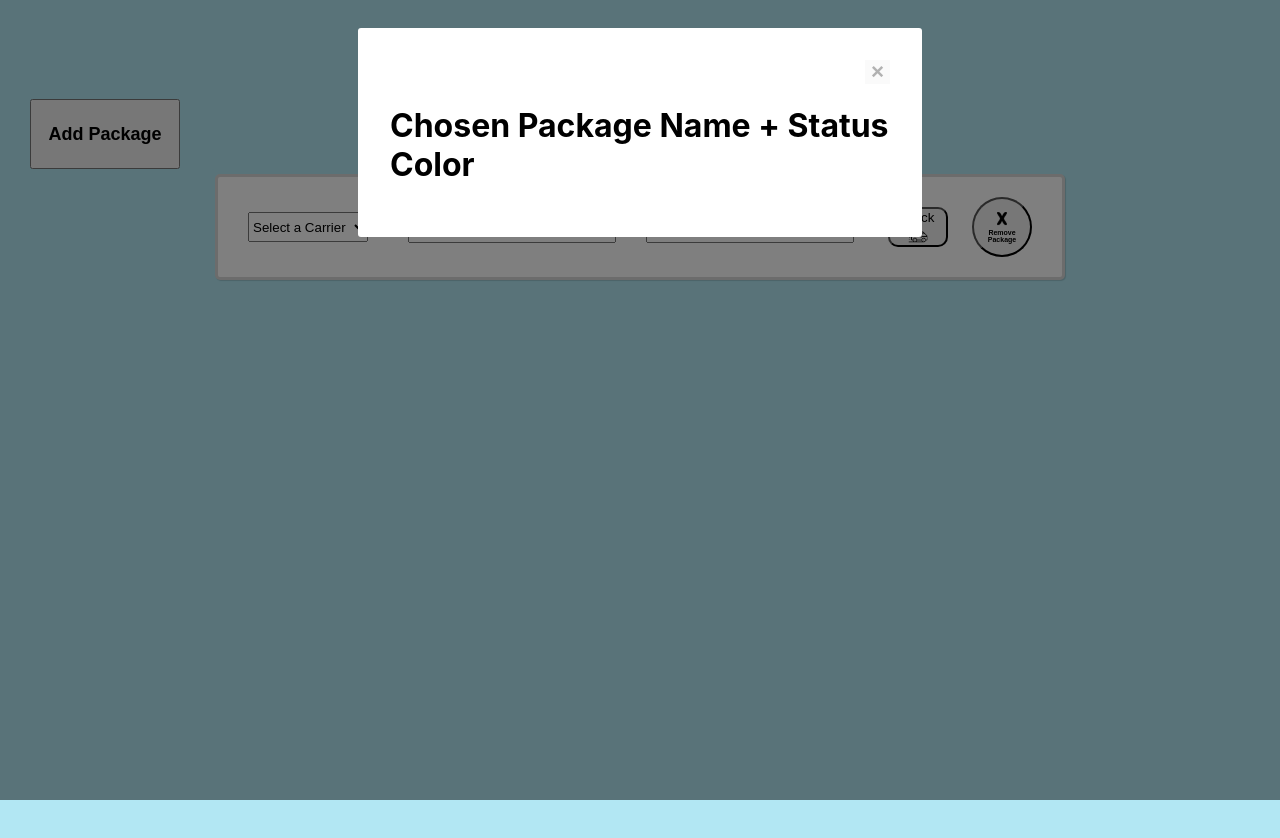
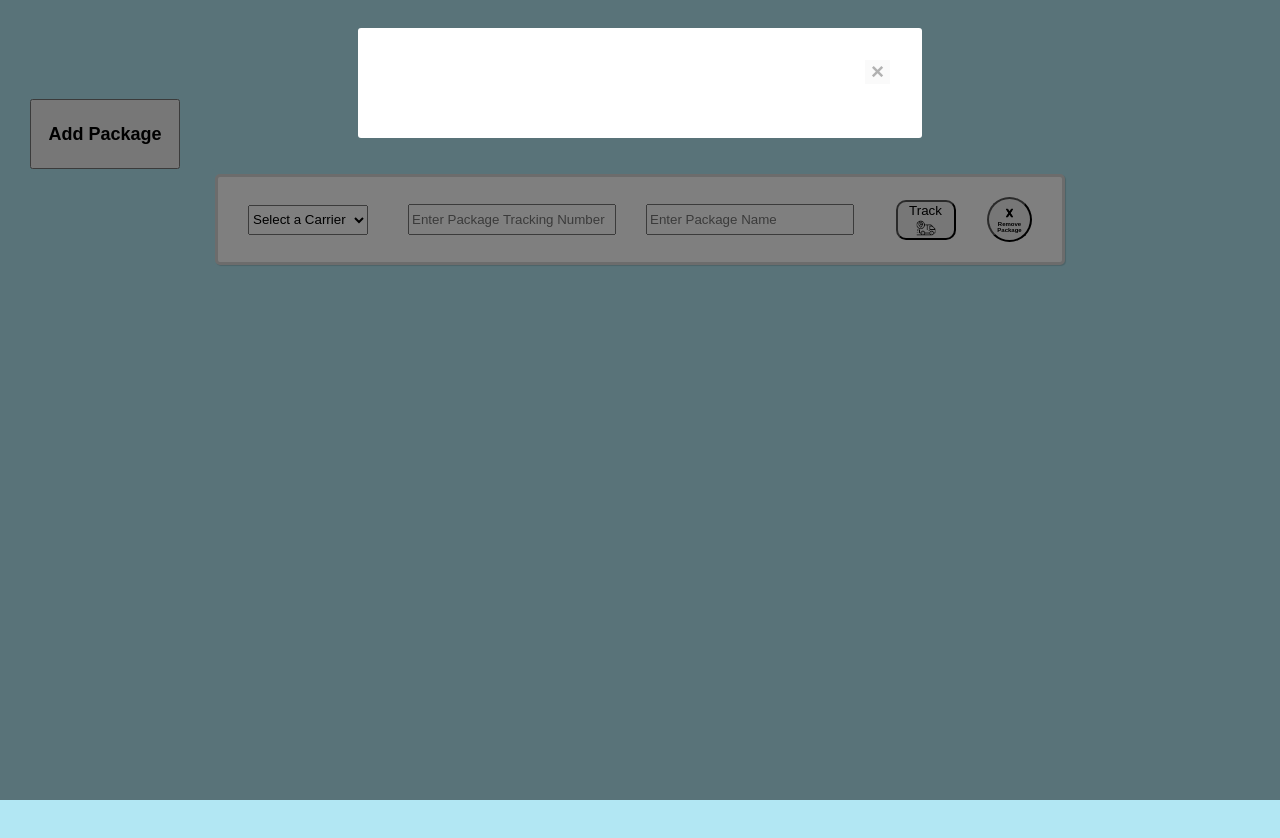
Before and after one commit to taliabahar/package-tracker, a React (Create React App) app: page / in a window 1280 px wide. Both pictures are taken after a click on the button "Track". Shown: the top 838 px of the page. Built offline with nearby package versions, Linux system fonts and the light colour scheme; a web font is replaced by a local one.

Commit message:
Got user's package name to appear in modal

```diff
--- a/src/App.css
+++ b/src/App.css
@@ -50,13 +50,13 @@ input[type=text] {
 
 .removeButton {
   float: left;
-  width: 60px;
-  height: 60px;
+  width: 45px;
+  height: 45px;
   border-radius: 100%;
 }
 
 #buttonText {
-  font-size: 7px;
+  font-size: 6px;
   color: black;
   font-weight: bold;
   text-align: center;
@@ -96,64 +96,3 @@ input[type=text] {
   height: 40px;
   margin-left: -20px;
 }
-
-/* MODAL CSS */
-.modal-overlay {
-  position: fixed;
-  top: 0;
-  right: 0;
-  z-index: 1040;
-  width: 100vw;
-  height: 100vh;
-  background-color: #000;
-  opacity: .5;
-}
-
-.modal-wrapper {
-  position: fixed;
-  top: 0;
-  right: 0;
-  z-index: 1050;
-  width: 100%;
-  height: 100%;
-  overflow-x: hidden;
-  overflow-y: auto;
-  outline: 0;
-}
-
-.modal {
-  right: 0;
-  z-index: 100;
-  background: white;
-  position: relative;
-  margin: 1.75rem auto;
-  border-radius: 3px;
-  max-width: 500px;
-  padding: 2rem;
-}
-
-.modal-header {
-  display: flex;
-  justify-content: flex-end;
-}
-
-.modal-close-button {
-  font-size: 1.4rem;
-  font-weight: 700;
-  line-height: 1;
-  color: #000;
-  opacity: .3;
-  cursor: pointer;
-  border: none;
-}
-
-.button-default {
-  background: #247BA0;
-  color: #fff;
-  font-size: .9rem;
-  font-weight: 700;
-  border: none;
-  border-radius: 3px;
-  padding: .3rem 1rem;
-  margin-left: .5rem;
-}
--- a/src/App.js
+++ b/src/App.js
@@ -1,7 +1,6 @@
 import React, { useState } from 'react';
 import './App.css';
 import {Package} from "./PackageInput";
-import {Track} from "./Track";
 
 // import Modal from "./Modal";
 // import useModal from './useModal';
@@ -10,19 +9,21 @@ import {Track} from "./Track";
 function App() {
   const [packages, setPackages] = useState([
     {
-      defaultPackage: {
         carrier: "",
         trackingNum: "",
         trackingName: ""
-      }
     }
   ])
-
+  console.log('packages state', packages)
   const addPackage = (pkg) => {
     const newPackage = [pkg, ...packages];
 
     setPackages(newPackage);
   }
+
+  // const trackPackage = () => {
+
+  // }
 
   const deletePackage = index => {
     const newPackages = [...packages];
@@ -37,10 +38,9 @@ function App() {
           <button className="addPackageButton" onClick={(e) => addPackage(e)}><div id="buttonTextAdd">Add Package</div></button>
       <div className = "todo-list">
         {packages.map((packages, index) => (
-          <Package index={index} package={Package} deletePackage={deletePackage}/>
+          <Package index={index} deletePackage={deletePackage} />
         ))}
       </div>
-      {/* <Track></Track> */}
     </div>
 
   );
--- /dev/null
+++ b/src/Modal.css
@@ -0,0 +1,52 @@
+h1{
+  text-align: center;
+}
+
+.modal-overlay {
+  position: fixed;
+  top: 0;
+  right: 0;
+  z-index: 1040;
+  width: 100vw;
+  height: 100vh;
+  background-color: #000;
+  opacity: .5;
+}
+
+.modal-wrapper {
+  position: fixed;
+  top: 0;
+  right: 0;
+  z-index: 1050;
+  width: 100%;
+  height: 100%;
+  overflow-x: hidden;
+  overflow-y: auto;
+  outline: 0;
+}
+
+.modal {
+  right: 0;
+  z-index: 100;
+  background: white;
+  position: relative;
+  margin: 1.75rem auto;
+  border-radius: 3px;
+  max-width: 500px;
+  padding: 2rem;
+}
+
+.modal-header {
+  display: flex;
+  justify-content: flex-end;
+}
+
+.modal-close-button {
+  font-size: 1.4rem;
+  font-weight: 700;
+  line-height: 1;
+  color: #000;
+  opacity: .3;
+  cursor: pointer;
+  border: none;
+}
--- a/src/Modal.js
+++ b/src/Modal.js
@@ -1,7 +1,9 @@
 import React from 'react';
 import ReactDOM from 'react-dom';
+import './Modal.css';
 
-const Modal = ({ isShowing, hide }) => isShowing ? ReactDOM.createPortal(
+
+const Modal = ({ isShowing, hide, name }) => isShowing ? ReactDOM.createPortal(
   <React.Fragment>
     <div className="modal-overlay"/>
     <div className="modal-wrapper" aria-modal aria-hidden tabIndex={-1} role="dialog">
@@ -12,7 +14,7 @@ const Modal = ({ isShowing, hide }) => isShowing ? ReactDOM.createPortal(
           </button>
         </div>
         <h1>
-          Chosen Package Name + Status Color
+          {name}
         </h1>
       </div>
     </div>
--- a/src/PackageInput.js
+++ b/src/PackageInput.js
@@ -1,30 +1,36 @@
-import React from "react";
+import React, {useState} from "react";
 import removeIcon from './images/removeIcon.png'
 import trackIcon from './images/tracking.png'
 import Modal from "./Modal";
 import useModal from './useModal';
 
-
 export function Package(props) {
     const {isShowing, toggle} = useModal();
+    const [carrier, setCarrier] = useState('');
+    const [trackingNumber, setTrackingNumber] = useState('')
+    const [trackingName, setTrackingName] = useState('')
+    console.log('tracking no:', trackingNumber)
+    console.log('tracking name:', trackingName)
+    console.log('carrier:', carrier)
+
     return (
         <div className="packageInput">
             <div>
             <form>
                 {/* need to allow for people to reset options */}
-                <select className="carrierOptions">
+                <select className="carrierOptions" onChange={(e) => setCarrier(e.target.value) }>
                     <option value="" disabled selected>Select a Carrier</option>
                     <option value="usps">USPS</option>
                     <option value="usp">UPS</option>
                     <option value="fedex">FedEx</option>
                 </select>
-                <input type="text" placeholder="Enter Package Tracking Number"></input>
-                <input type="text" placeholder="Enter Package Name"></input>
+                <input onChange={(e) => setTrackingNumber(e.target.value) } type="text" placeholder="Enter Package Tracking Number"></input>
+                <input onChange={(e) => setTrackingName(e.target.value) } type="text" placeholder="Enter Package Name"></input>
             </form>
             </div>
-            <Modal isShowing={isShowing} hide={toggle}/>
-            <button onClick={toggle} className="track"> Track <img src={trackIcon} width="20px" height="20px"></img></button>
-            <button className="removeButton" onClick={() => props.deletePackage(props.index)}><img src={removeIcon}  width="10px" height="15px" alt="Remove Icon"></img><div id="buttonText">Remove Package</div></button>
+            <Modal isShowing={isShowing} hide={toggle}  name={trackingName} carrier={carrier} trackingNumber={trackingNumber}/>
+            <button onClick={toggle} className="track"> Track <img src={trackIcon} width="20px" height="20px" alt="tracking icon"></img></button>
+            <button className="removeButton" onClick={() => props.deletePackage(props.index)}><img src={removeIcon}  width="7px" height="10px" alt="Remove Icon"></img><div id="buttonText">Remove Package</div></button>
         </div>
 
     )
```
